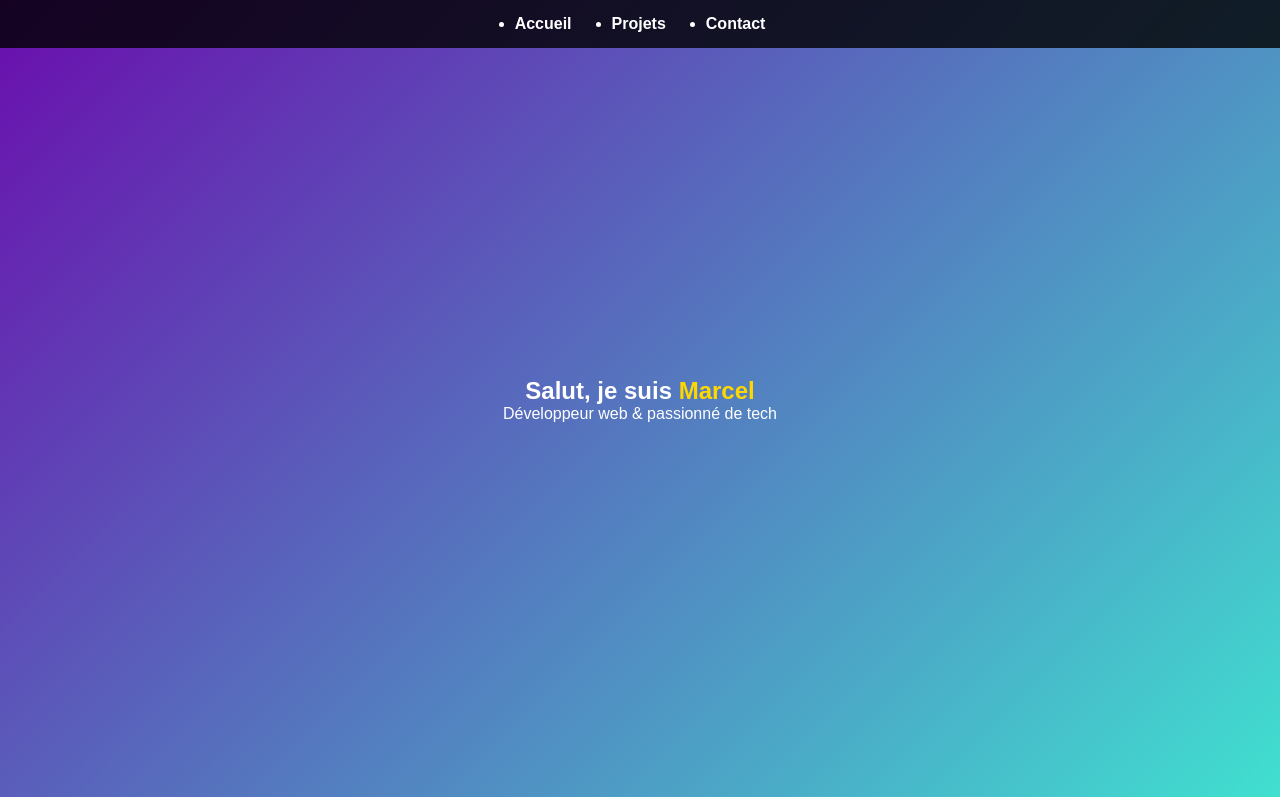
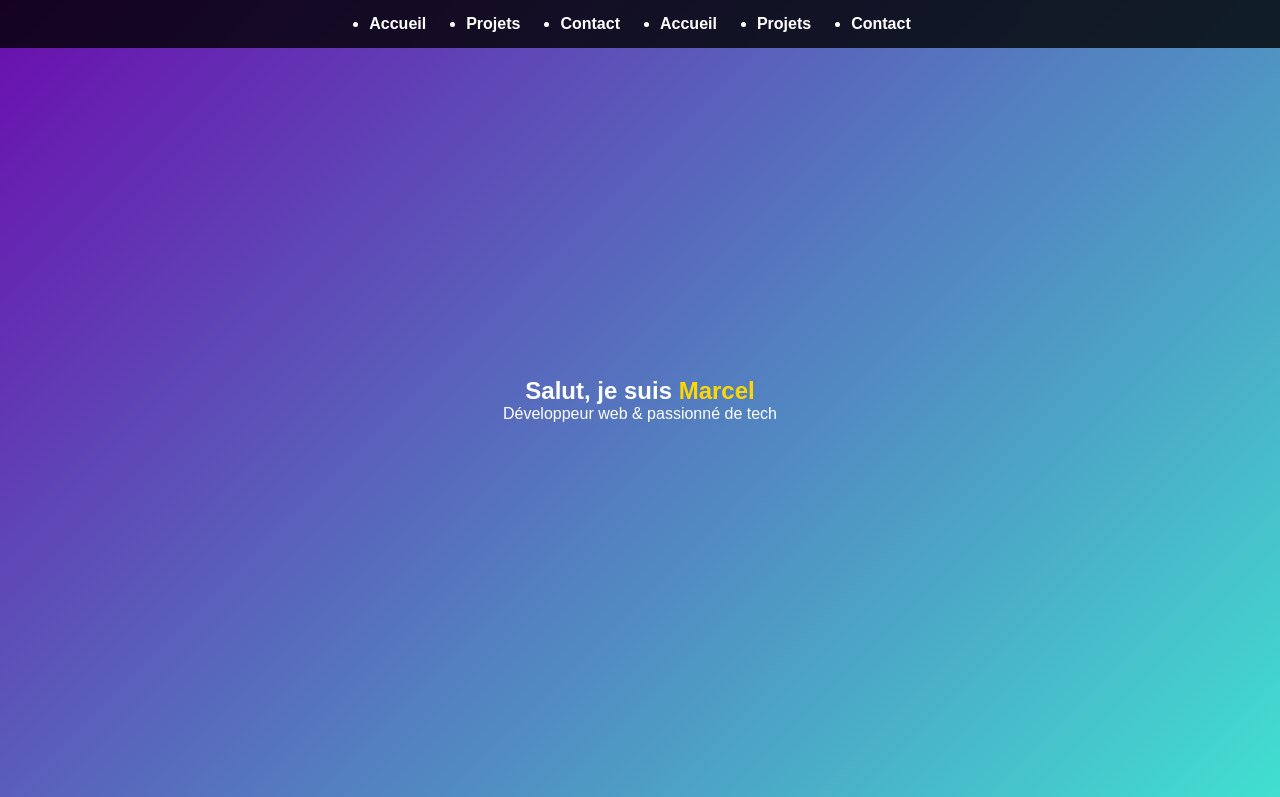
Before and after one commit to RevlyKa/eliek.github.io, a plain HTML site: page index.html in a window 1280 px wide. Shown: the top 797 px of the page. Drawn offline with Linux system fonts and the light colour scheme.

Commit message:
Add navigation links for Accueil, Projets, and Contact

```diff
--- a/index.html
+++ b/index.html
@@ -16,6 +16,9 @@
         <li><a href="#hero">Accueil</a></li>
         <li><a href="#projects">Projets</a></li>
         <li><a href="#contact">Contact</a></li>
+        <li><a href="index.html">Accueil</a></li>
+        <li><a href="projects.html">Projets</a></li>
+        <li><a href="contact.html">Contact</a></li>
       </ul>
     </nav>
   </header>
```
